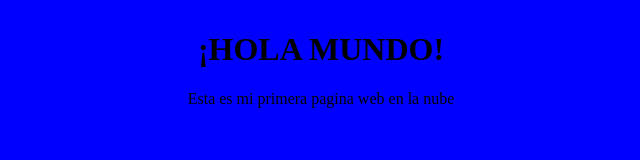
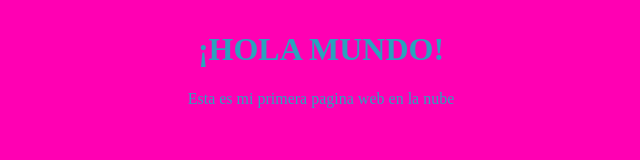
Before and after one commit to mishelolmost-cloud/hola-mundo.web, a plain HTML site: page index.html in a window 1280 px wide. Shown: the whole page, without its empty margins (319-959 px from the left). Drawn offline with Linux system fonts and the light colour scheme.

Commit message:
Add files via upload

```diff
--- a/index.html
+++ b/index.html
@@ -5,8 +5,8 @@
   <title>Hola Mundo</title>
   <style>
     body {
-      background-color: blue;
-      color: black;
+      background-color: rgb(255, 0, 179);
+      color: rgb(43, 162, 189);
       text-align: center;
       margin: 0;
       padding-top: 10px;
```
